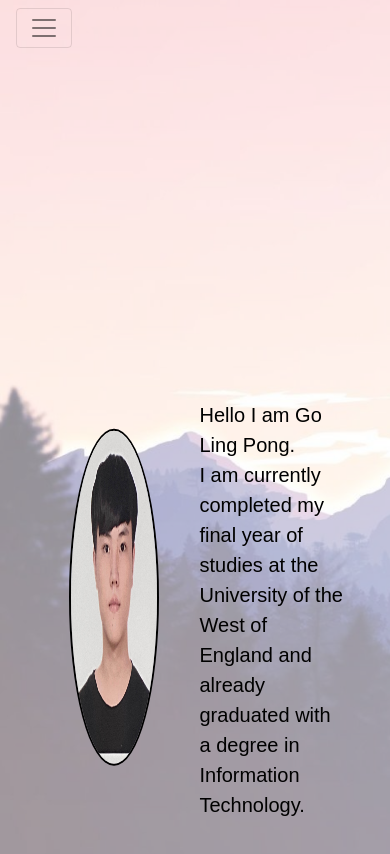
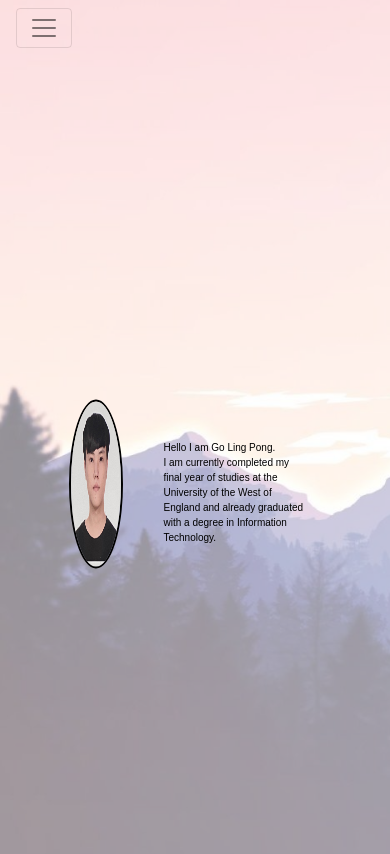
Before and after one commit to Pong0928/MyWebsite, a plain HTML site: page index.html in a window 390 px wide. Shown: the top 854 px of the page. Drawn offline with nearby package versions, Linux system fonts and the light colour scheme.

Commit message:
update css

```diff
--- a/style.css
+++ b/style.css
@@ -1,5 +1,6 @@
 body{
     position: relative;
+    overflow-x: hidden;
 }
 
 body::before{
@@ -147,3 +148,25 @@ body::before{
     padding: 10px;
     font-weight: bold;
 }
+
+@media only screen and (max-width: 600px) {
+    .info img {
+        width: 15%;
+        height: 20%;
+        transition: width 1s, height 1s;
+    }
+
+    .info img:hover {
+        width: 20%;
+        height: 25%;
+    }
+
+    .info .person-info{
+        font-size: 10px;
+        transition: font-size 2s;
+    }
+
+    .info .person-info:hover {
+        font-size: 13px;
+    }
+}
```
